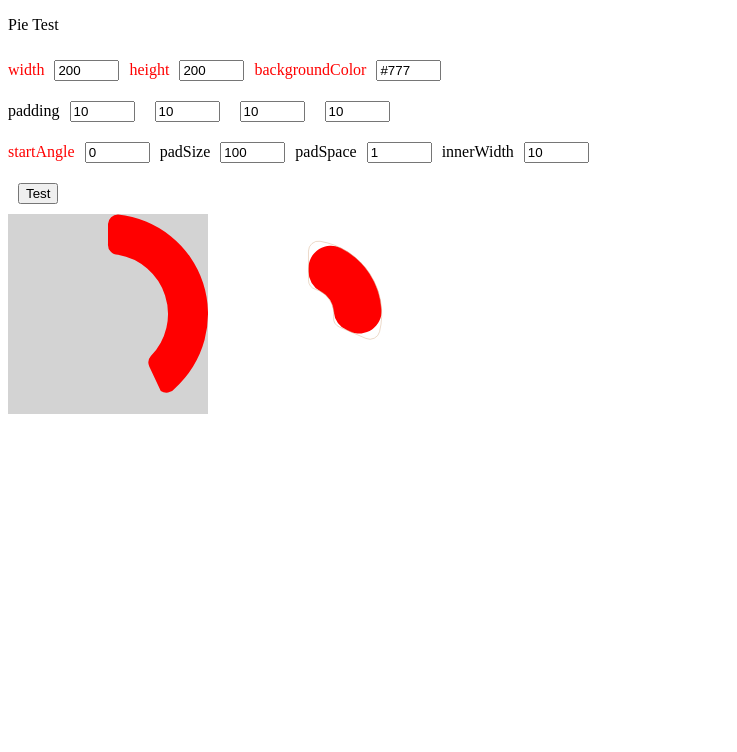
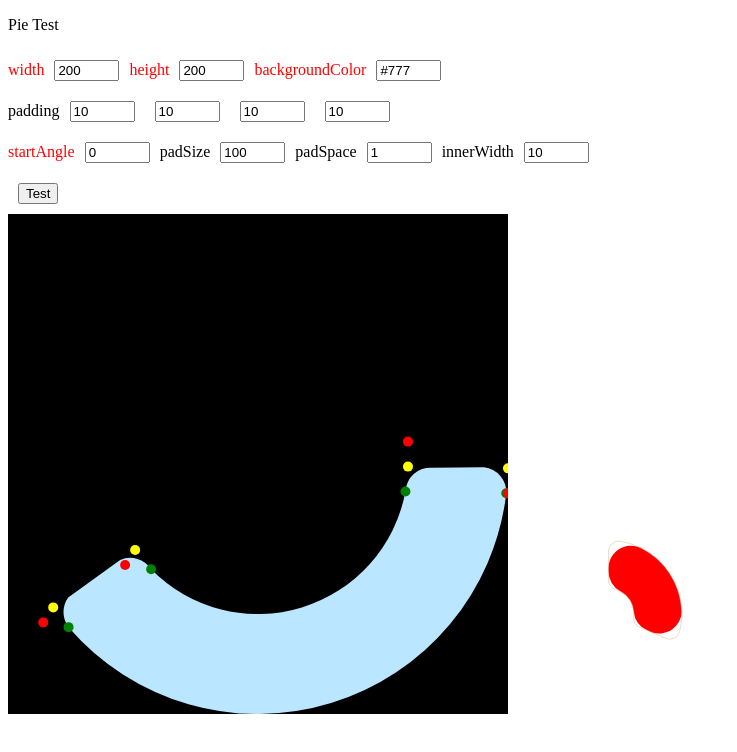
Before and after one commit to sdh20282/jetty-chart, a React (Create React App) app: page / in a window 1280 px wide. Shown: the top 752 px of the page, without its empty margins (0-737 px from the left). Built offline with nearby package versions, Linux system fonts and the light colour scheme.

Commit message:
Feat : 파이 차트 사분면 별 처리

```diff
--- a/src/jetty-chart/src/pies/pie/PieTest.js
+++ b/src/jetty-chart/src/pies/pie/PieTest.js
@@ -1,10 +1,11 @@
-import React from "react";
 import { calculateInputData } from "../utils/calculateIntersection";
 import { getCoordinatesForVertex } from "../utils/getCoordinates";
+import { getBorderRatio } from "../utils/getBorderRatio";
+import { getBorderRadius } from "../utils/getBorderRadius";
 
 const PieTest = () => {
   const percent = 0.4;
-  const startAngle = 270;
+  const startAngle = 1;
   const pieRadius = 1;
   const innerRadius = 0.6;
   const borderRadius = 0.1;
@@ -18,7 +19,7 @@ const PieTest = () => {
   console.log(vertex);
   return (
     <>
-      <svg width="200" height="200" viewBox="-1 -1 2 2" style={{ backgroundColor: "lightgrey" }}>
+      <svg width="500" height="500" viewBox="-1 -1 2 2" style={{ backgroundColor: "black" }}>
         {/* <path
           d={`
             M ${vertex.pos1.x},${vertex.pos1.y + borderRadius}
@@ -37,24 +38,84 @@ const PieTest = () => {
         /> */}
         <path
           d={`
-            M ${vertex.pos1.x},${vertex.pos1.y + borderRadius}
-            A ${borderRadius},${borderRadius},0,0,1,${calcPos.pos1.x},${calcPos.pos1.y}
+            M ${getBorderRatio({
+              x: vertex.pos1.x,
+              y: vertex.pos1.y,
+              borderRadius,
+              percent: (startAngle % 90) / 90,
+              order: 1,
+            })}
+            A ${getBorderRadius({
+              x1: vertex.pos1.x,
+              y1: vertex.pos1.y,
+              x2: calcPos.pos1.x,
+              y2: calcPos.pos1.y,
+            })},0,0,1,${calcPos.pos1.x},${calcPos.pos1.y}
             A ${pieRadius},${pieRadius},0,0,1,${calcPos.pos2.x},${calcPos.pos2.y}
-            A ${borderRadius},${borderRadius},0,0,1,${
-            vertex.pos2.x - borderRadius * ((percent * 4) % 1)
-          },${vertex.pos2.y - borderRadius * (1 - ((percent * 4) % 1))}
-            L ${vertex.pos3.x + borderRadius * ((percent * 4) % 1)},${
-            vertex.pos3.y + borderRadius * (1 - ((percent * 4) % 1))
-          }
-            A ${borderRadius},${borderRadius},0,0,1,${calcPos.pos3.x},${calcPos.pos3.y}
+            A ${getBorderRadius({
+              x1: calcPos.pos2.x,
+              y1: calcPos.pos2.y,
+              x2: vertex.pos2.x,
+              y2: vertex.pos2.y,
+            })},0,0,1,${getBorderRatio({
+            x: vertex.pos2.x,
+            y: vertex.pos2.y,
+            borderRadius,
+            percent,
+            order: 1,
+          })}
+            L ${getBorderRatio({
+              x: vertex.pos3.x,
+              y: vertex.pos3.y,
+              borderRadius,
+              percent,
+              order: 2,
+            })}
+            A ${getBorderRadius({
+              x1: vertex.pos3.x,
+              y1: vertex.pos3.y,
+              x2: calcPos.pos3.x,
+              y2: calcPos.pos3.y,
+            })},0,0,1,${calcPos.pos3.x},${calcPos.pos3.y}
             A ${innerRadius},${innerRadius},0,0,0,${calcPos.pos4.x},${calcPos.pos4.y}
-            A ${borderRadius},${borderRadius},0,0,1,${vertex.pos4.x},${-(
-            innerRadius + borderRadius
-          )}
+            A ${getBorderRadius({
+              x1: calcPos.pos4.x,
+              y1: calcPos.pos4.y,
+              x2: vertex.pos4.x,
+              y2: vertex.pos4.y,
+            })},0,0,1,${getBorderRatio({
+            x: vertex.pos4.x,
+            y: vertex.pos4.y,
+            borderRadius,
+            percent: (startAngle % 90) / 90,
+            order: 2,
+          })}
             Z
             `}
+          fill="#bae7ff"
+        />
+        <circle cx={vertex.pos1.x} cy={vertex.pos1.y} r="0.02" fill="yellow" />
+        <circle cx={vertex.pos2.x} cy={vertex.pos2.y} r="0.02" fill="yellow" />
+        <circle cx={vertex.pos3.x} cy={vertex.pos3.y} r="0.02" fill="yellow" />
+        <circle cx={vertex.pos4.x} cy={vertex.pos4.y} r="0.02" fill="yellow" />
+        <circle cx={calcPos.pos1.x} cy={calcPos.pos1.y} r="0.02" fill="green" />
+        <circle cx={calcPos.pos2.x} cy={calcPos.pos2.y} r="0.02" fill="green" />
+        <circle cx={calcPos.pos3.x} cy={calcPos.pos3.y} r="0.02" fill="green" />
+        <circle cx={calcPos.pos4.x} cy={calcPos.pos4.y} r="0.02" fill="green" />
+        <circle cx={vertex.pos1.x} cy={vertex.pos1.y + borderRadius} r="0.02" fill="red" />
+        <circle
+          cx={vertex.pos2.x - borderRadius * (1 - ((percent * 4) % 1))}
+          cy={vertex.pos2.y + borderRadius * ((percent * 4) % 1)}
+          r="0.02"
           fill="red"
         />
+        <circle
+          cx={vertex.pos3.x - borderRadius * (1 - ((percent * 4) % 1))}
+          cy={vertex.pos3.y + borderRadius * ((percent * 4) % 1)}
+          r="0.02"
+          fill="red"
+        />
+        <circle cx={vertex.pos4.x} cy={vertex.pos4.y - borderRadius} r="0.02" fill="red" />
       </svg>
       {/* <svg width="200" height="200" viewBox="-1 -1 2 2">
         <path
--- /dev/null
+++ b/src/jetty-chart/src/pies/utils/getBorderRadius.js
@@ -0,0 +1,11 @@
+const distanceBetweenTwoPoints = ({ x1, y1, x2, y2 }) => {
+  const dx = x2 - x1;
+  const dy = y2 - y1;
+  return Math.sqrt(dx * dx + dy * dy);
+};
+
+export const getBorderRadius = ({ x1, y1, x2, y2 }) => {
+  const borderRadius = distanceBetweenTwoPoints({ x1, y1, x2, y2 });
+  console.log(borderRadius);
+  return borderRadius + "," + borderRadius;
+};
--- a/src/jetty-chart/src/pies/utils/getBorderRatio.js
+++ b/src/jetty-chart/src/pies/utils/getBorderRatio.js
@@ -1,18 +1,41 @@
 // 사분면 위치 구하기
 const checkQuadrants = ({ x, y }) => {
   if (x >= 0 && y >= 0) return 1;
-  else if (x < 0 && y >= 0) return 2;
+  else if (x < 0 && y > 0) return 2;
   else if (x < 0 && y < 0) return 3;
-  else return 4;
+  else if (x >= 0 && y <= 0) return 4;
 };
 
-export const getBorderRatio = ({ x, y }) => {
+export const getBorderRatio = ({ x, y, borderRadius, percent, order }) => {
   const loc = checkQuadrants({ x, y });
-
+  const mul = order === 1 ? -1 : 1;
   if (loc === 1) {
+    return (
+      x +
+      mul * (borderRadius * (1 - ((percent * 4) % 1))) +
+      "," +
+      (y + mul * (borderRadius * ((percent * 4) % 1)))
+    );
   } else if (loc === 2) {
-    return;
+    return (
+      x -
+      mul * (borderRadius * ((percent * 4) % 1)) +
+      "," +
+      (y + mul * (borderRadius * (1 - ((percent * 4) % 1))))
+    );
   } else if (loc === 3) {
+    return (
+      x -
+      mul * (borderRadius * (1 - ((percent * 4) % 1))) +
+      "," +
+      (y - mul * (borderRadius * ((percent * 4) % 1)))
+    );
   } else if (loc === 4) {
+    return (
+      x +
+      mul * (borderRadius * ((percent * 4) % 1)) +
+      "," +
+      (y - mul * (borderRadius * (1 - ((percent * 4) % 1))))
+    );
   }
 };
```
